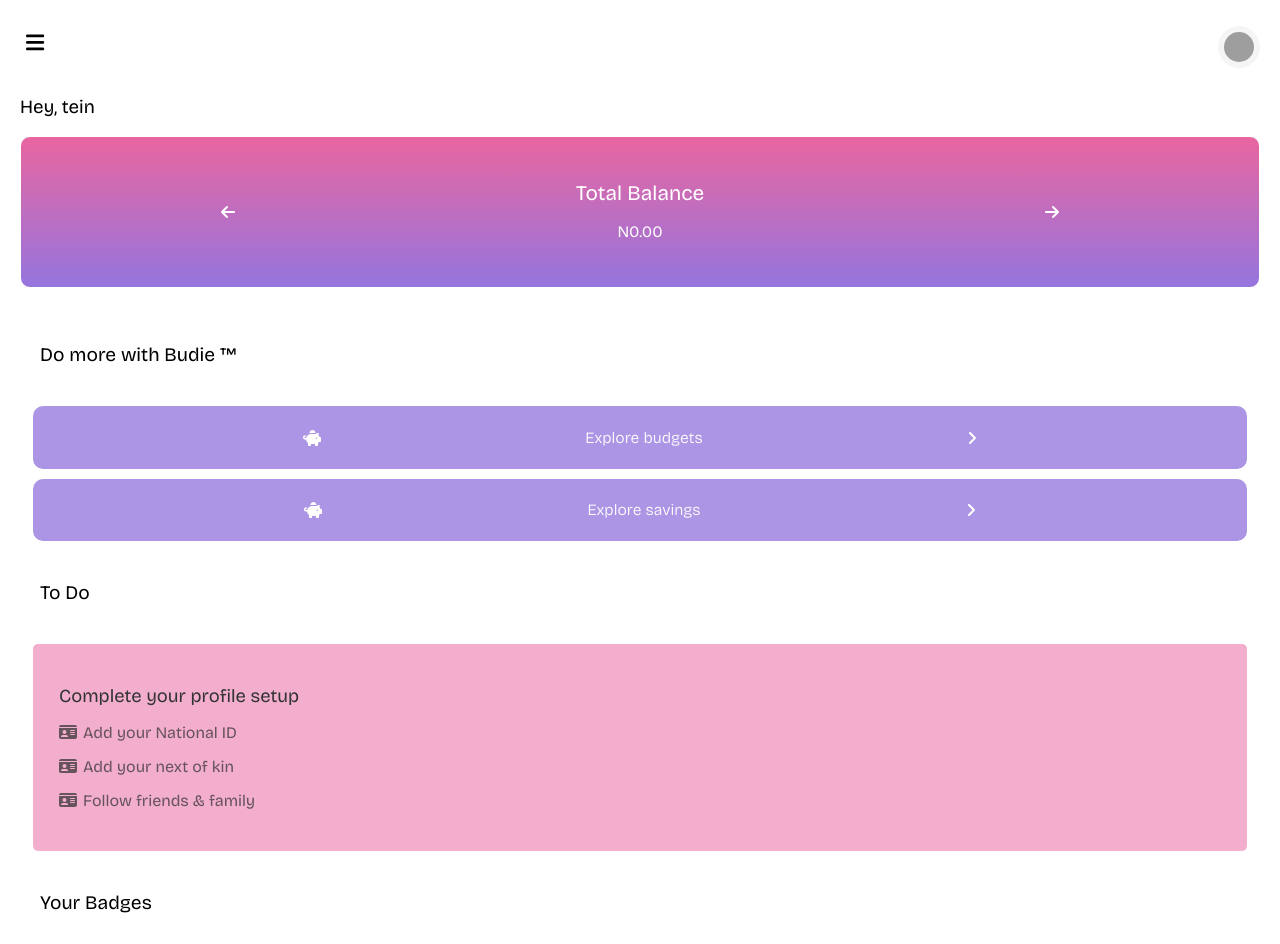
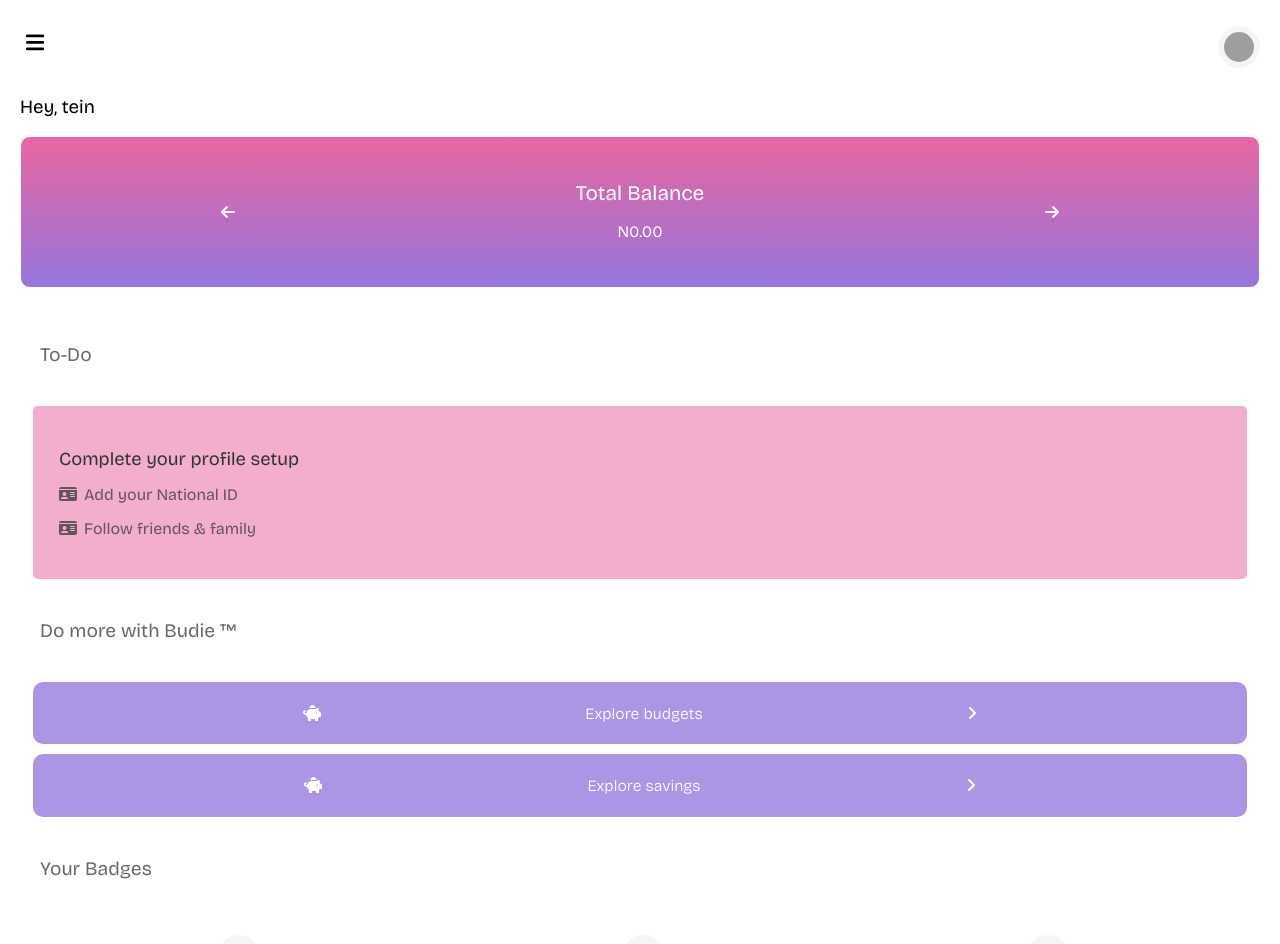
Before and after one commit to kerenIy/budie-app, a React (Vite) app: page /account in a window 1280 px wide. Shown: the top 944 px of the page. Built offline with nearby package versions, Linux system fonts and the light colour scheme; grey boxes are pictures that could not be loaded.

Commit message:
Styles for main component

```diff
--- a/src/components/account/MainContent.jsx
+++ b/src/components/account/MainContent.jsx
@@ -20,18 +20,7 @@ export default function MainContent() {
 
         <div className="main-body">
           <div>
-            <MainBodyItem title="Do more with Budie &trade;" />
-            <div>
-              <MainBodyCard name="Explore budgets" />
-            </div>
-
-            <div>
-              <MainBodyCard name="Explore savings" />
-            </div>
-          </div>
-
-          <div>
-            <MainBodyItem title="To Do" />
+            <MainBodyItem title="To-Do" />
             <div className="main-banner">
               <h2>Complete your profile setup</h2>
 
@@ -42,14 +31,19 @@ export default function MainContent() {
                 </span>
                 <span>
                   <FontAwesomeIcon icon={faIdCard} />
-                  <p> Add your next of kin</p>
-                </span>
-
-                <span>
-                  <FontAwesomeIcon icon={faIdCard} />
                   <p> Follow friends & family</p>
                 </span>
               </div>
+            </div>
+          </div>
+          <div>
+            <MainBodyItem title="Do more with Budie &trade;" />
+            <div>
+              <MainBodyCard name="Explore budgets" />
+            </div>
+
+            <div>
+              <MainBodyCard name="Explore savings" />
             </div>
           </div>
 
--- a/src/index.css
+++ b/src/index.css
@@ -350,8 +350,9 @@ body {
 
 .main-body-title h2 {
   font-size: 1.2rem;
-  font-weight: 500;
+  font-weight: 600;
   margin: 30px 10px;
+  color: #333333bb;
 }
 
 .main-banner {
@@ -369,7 +370,7 @@ body {
 
 .main-banner p {
   display: inline;
-  margin-left: 2px;
+  margin-left: 3px;
 }
 .main-banner span {
   display: block;
```
